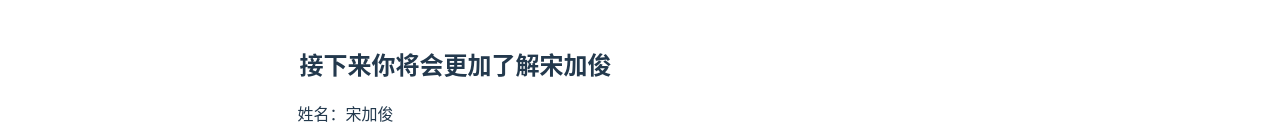
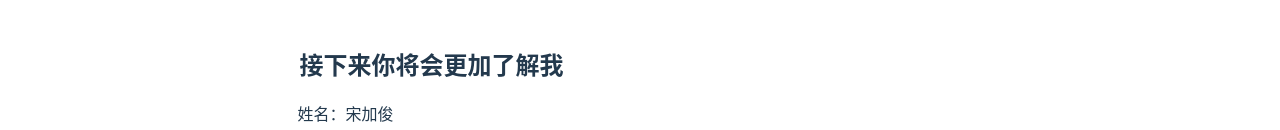
Before and after one commit to song-doubleJ/song-doubleJ.github.io, a plain HTML site: page about/index.html in a window 1280 px wide. Shown: the part 403-533 px from the top of the page. Drawn offline with nearby package versions, Linux system fonts and the light colour scheme; some packages are replaced by stand-ins of ours; a script that the page names is missing; a web font is replaced by a local one.

Commit message:
Site updated: 2019-03-03 14:51:47

```diff
--- a/about/index.html
+++ b/about/index.html
@@ -349,7 +349,7 @@ height:50vh;
             <!-- 不可以删除，否则会调用post的layout  -->
 <main class="main about-page">
     <article class="article-entry">
-        <h2 id="接下来你将会更加了解宋加俊"><a href="#接下来你将会更加了解宋加俊" class="headerlink" title="接下来你将会更加了解宋加俊"></a>接下来你将会更加了解宋加俊</h2><p>姓名：宋加俊<br>性别：男<br>爱好：女孩子<br>身高：174cm<br>体重：暂定160斤（瘦了提醒我改）<br>注：没什么能耐，没谈过恋爱，没有独立经济来源。<br>名言：只当自己的添狗。</p>
+        <h2 id="接下来你将会更加了解我"><a href="#接下来你将会更加了解我" class="headerlink" title="接下来你将会更加了解我"></a>接下来你将会更加了解我</h2><p>姓名：宋加俊<br>性别：男<br>爱好：女孩子<br>身高：174cm<br>体重：暂定160斤（瘦了提醒我改）<br>注：没什么能耐，没谈过恋爱，没有独立经济来源。<br>名言：只当自己的添狗。</p>
 
     </article>
 </main>
```
